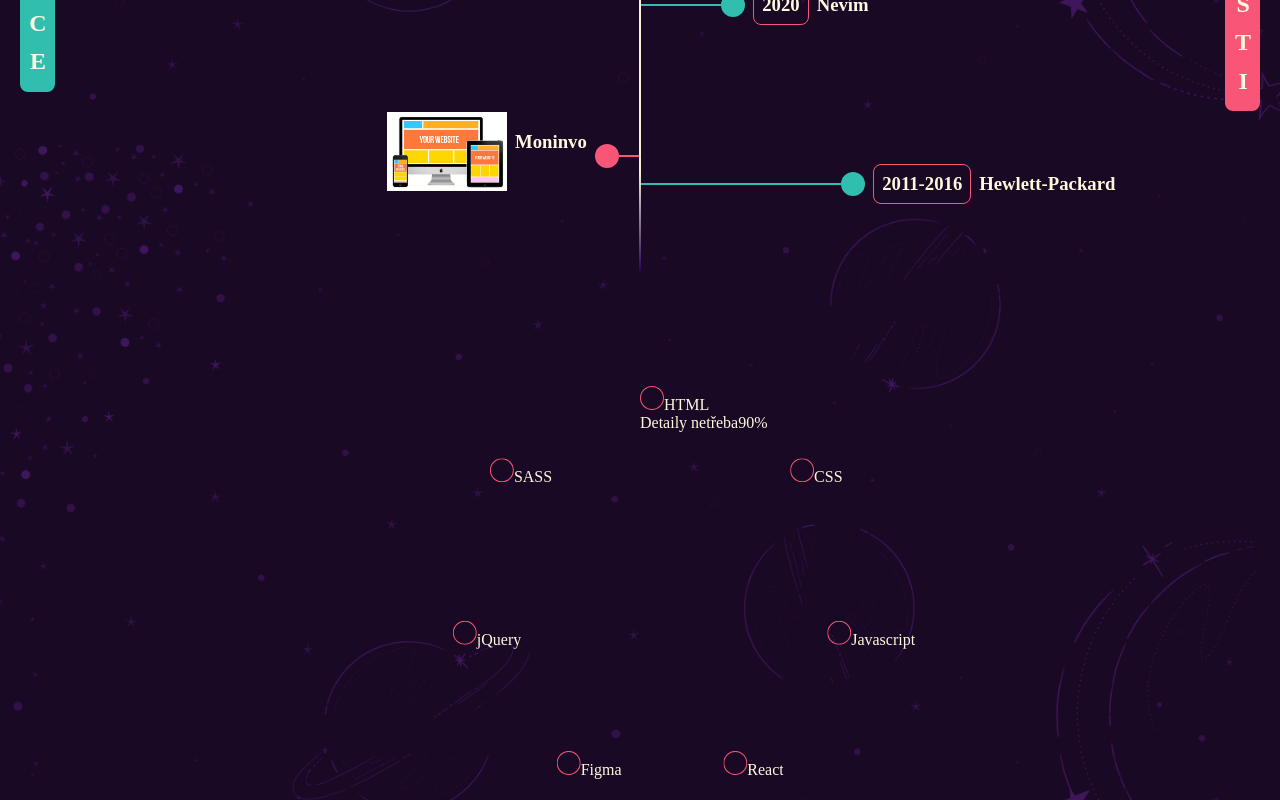
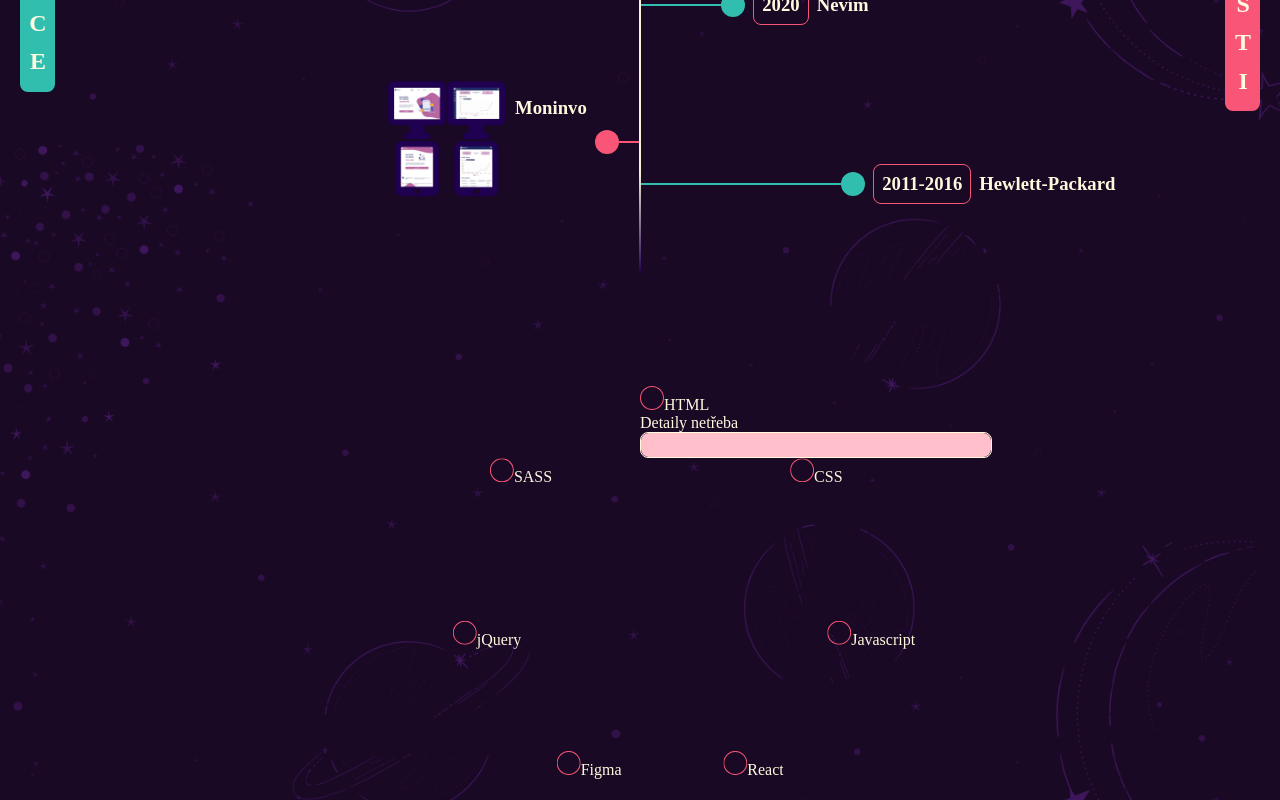
Before and after one commit to BaraMaresova/portfolio, a React (Create React App) app in the folder baramaresova/: page / in a window 1280 px wide. Both pictures are taken after a click on the element "HTML". Shown: the part 655-1455 px from the top of the page. Built offline with nearby package versions, Linux system fonts and the light colour scheme.

Commit message:
vytvoření Moninva ref, přidání material UI

```diff
--- a/baramaresova/package.json
+++ b/baramaresova/package.json
@@ -3,6 +3,7 @@
   "version": "0.1.0",
   "private": true,
   "dependencies": {
+    "@material-ui/core": "^4.11.3",
     "@testing-library/jest-dom": "^5.11.9",
     "@testing-library/react": "^11.2.5",
     "@testing-library/user-event": "^12.6.3",
--- /dev/null
+++ b/baramaresova/src/components/ProgressBar/Filler.jsx
@@ -0,0 +1,5 @@
+import React from 'react';
+
+export const Filler = (props) => {
+  return <div className="filler" style={{ width: `${props.progress}%` }}></div>;
+};
--- /dev/null
+++ b/baramaresova/src/components/ProgressBar/ProgressBar.jsx
@@ -0,0 +1,13 @@
+import React from 'react';
+import { Filler } from './Filler.jsx';
+import './progressBar.scss';
+
+export const ProgressBar = (props) => {
+  return (
+    <div className="progressBar">
+      <Filler progress={props.progress}/>
+    </div>
+  );
+};
+
+//https://material-ui.com/components/progress/
--- /dev/null
+++ b/baramaresova/src/components/ProgressBar/progressBar.scss
@@ -0,0 +1,17 @@
+@import '../../scss/variables';
+@import '../../scss/colors';
+
+.progressBar {
+  position: relative;
+  height: $spacing;
+  width: 350px;
+  border-radius: 8px;
+  border: 1px solid $light-c;
+}
+
+.filler {
+  background-color: pink;
+  height: 100%;
+  border-radius: inherit;
+  transition: width 0.2s ease-in;
+}
--- a/baramaresova/src/components/References/ReferenceItem/ReferenceItem.jsx
+++ b/baramaresova/src/components/References/ReferenceItem/ReferenceItem.jsx
@@ -27,15 +27,17 @@ export const ReferenceItem = (props) => {
           src={props.ref_src}
           alt="printscreen referenčního webu"
         />
-        <h3
-          className={
-            referenceOpened
-              ? 'referenceName referenceName--opened'
-              : 'referenceName'
-          }
-        >
-          {props.ref_name}
-        </h3>
+        {referenceOpened ? (
+          <h3 className="referenceName referenceName--opened">
+            {' '}
+            <a href={props.ref_href} target="blank">
+              {props.ref_name}
+            </a>
+          </h3>
+        ) : (
+          <h3 className="referenceName">{props.ref_name}</h3>
+        )}
+
         {referenceOpened && (
           <span className="referenceDetails">{props.ref_details}</span>
         )}
--- a/baramaresova/src/components/References/ReferenceItem/referenceItem.scss
+++ b/baramaresova/src/components/References/ReferenceItem/referenceItem.scss
@@ -28,13 +28,16 @@
 .reference {
   display: flex;
   margin: 8px;
-
+  &Details {
+    color: $dark-c;
+  }
   &--opened {
     flex-direction: column;
     width: $spacing * 14;
     border: 2px solid $green-c;
     border-radius: 8px;
     padding: $spacing;
+    background-color: $light-c;
   }
 
   &Image {
--- a/baramaresova/src/components/References/References.jsx
+++ b/baramaresova/src/components/References/References.jsx
@@ -1,6 +1,7 @@
 import React from 'react';
 import { ReferenceItem } from '../References/ReferenceItem/ReferenceItem';
 import test_reference from '../../images/test_reference.jpg';
+import Moninvo_ref from '../../images/Moninvo_ref.png';
 import './references.scss';
 
 export const References = () => {
@@ -21,9 +22,10 @@ export const References = () => {
           r_line_length="referenceLine referenceLine-long"
         />
         <ReferenceItem
-          ref_src={test_reference}
-          ref_name={"Moninvo"}
-          ref_details="testovací reference z roku 2021 bla bla bla, JS, React, jQuery, sass, apod."
+          ref_src={Moninvo_ref}
+          ref_name={'Moninvo'}
+          ref_href="https://www.moninvo.cz/#/"
+          ref_details="Aplikace na monitorování nákladů, umožňuje nahrání faktur ve formátu pdf, přečte data z faktury a zobrazí je v grafu a tabulce. Projekt získal ocenění Projekt s nejvyšší technickou úrovní</em> během studia Digitální akademie - Web od Czechitas."
           r_line_length="referenceLine "
         />
       </div>
--- a/baramaresova/src/components/References/references.scss
+++ b/baramaresova/src/components/References/references.scss
@@ -27,5 +27,8 @@
     padding: 4px;
     border-radius: 8px;
   }
-
+  a {
+    text-decoration: none;
+    color: $green-c;
+  }
 }
--- a/baramaresova/src/components/Skills/SkillItem/SkillItem.jsx
+++ b/baramaresova/src/components/Skills/SkillItem/SkillItem.jsx
@@ -1,9 +1,13 @@
 import React, { useState } from 'react';
+
+import { ProgressBar } from '../../ProgressBar/ProgressBar.jsx';
 import circle from '../../../images/circle.svg';
 import './skillItem.scss';
 
 export const SkillItem = (props) => {
   const [skillOpened, setSkillOpened] = useState(false);
+  const [progress, setProgress] = useState(0);
+
 
   return (
     <>
@@ -18,7 +22,7 @@ export const SkillItem = (props) => {
         {skillOpened && (
           <div className="skillItem_opened">
             <span className="skillItem_details">{props.details}</span>
-            <span className="skillItem_progress">{props.progress}</span>
+            <ProgressBar progress={setProgress}/>
           </div>
         )}
       </div>
--- a/baramaresova/src/components/Skills/Skills.jsx
+++ b/baramaresova/src/components/Skills/Skills.jsx
@@ -34,7 +34,7 @@ export const Skills = () => {
   return (
     <section className="skills_section">
       <div className="skills">
-        <SkillItem skillName="HTML" details="Detaily netřeba" progress="90%" />
+        <SkillItem skillName="HTML" details="Detaily netřeba"  />
         <SkillItem skillName="CSS" details="Detaily netřeba" progress="80%" />
         <SkillItem
           skillName="Javascript"
```
Also changed, not shown: baramaresova/src/images/Moninvo_ref.png (added), 1 other file (tests, documents, lock files or other folders).
